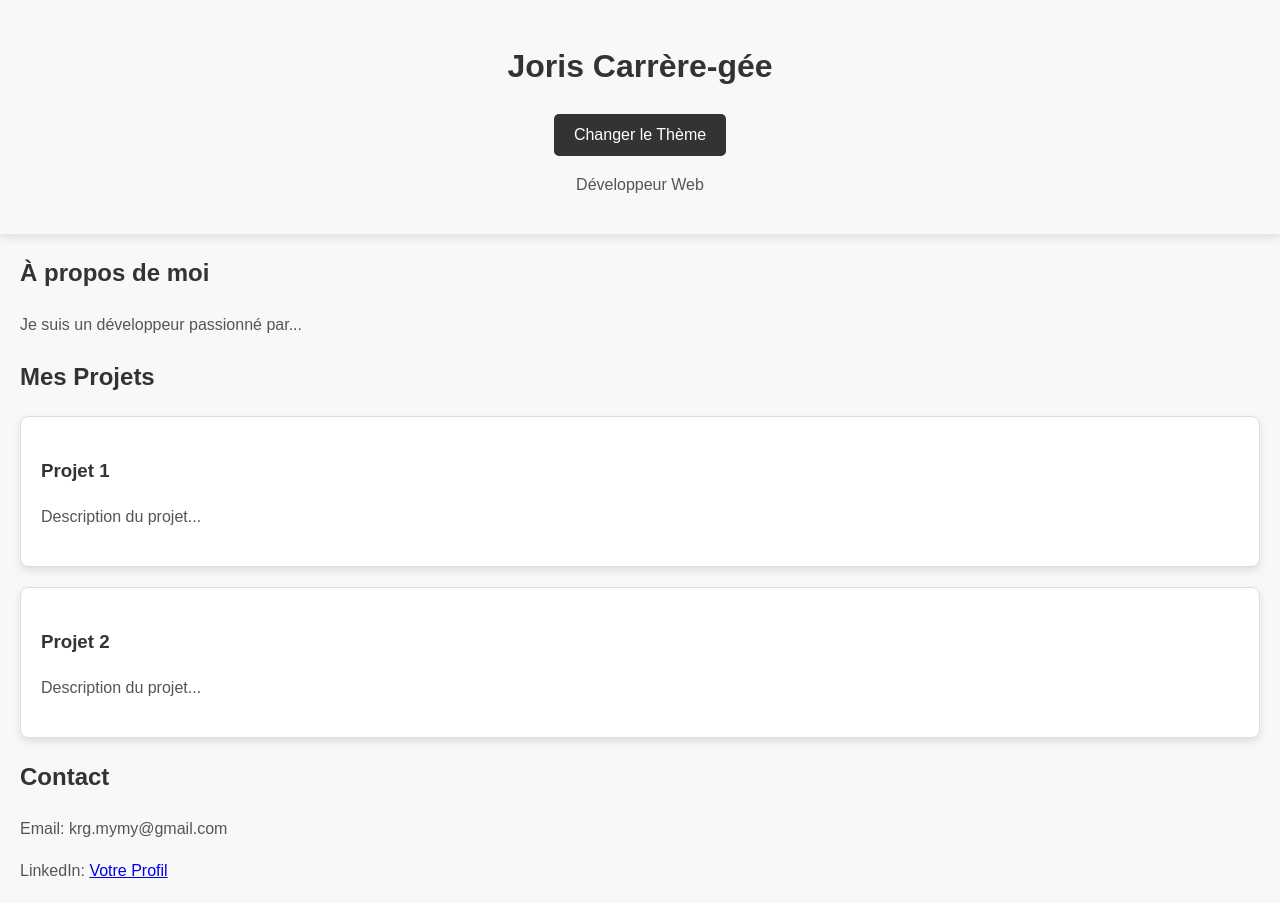
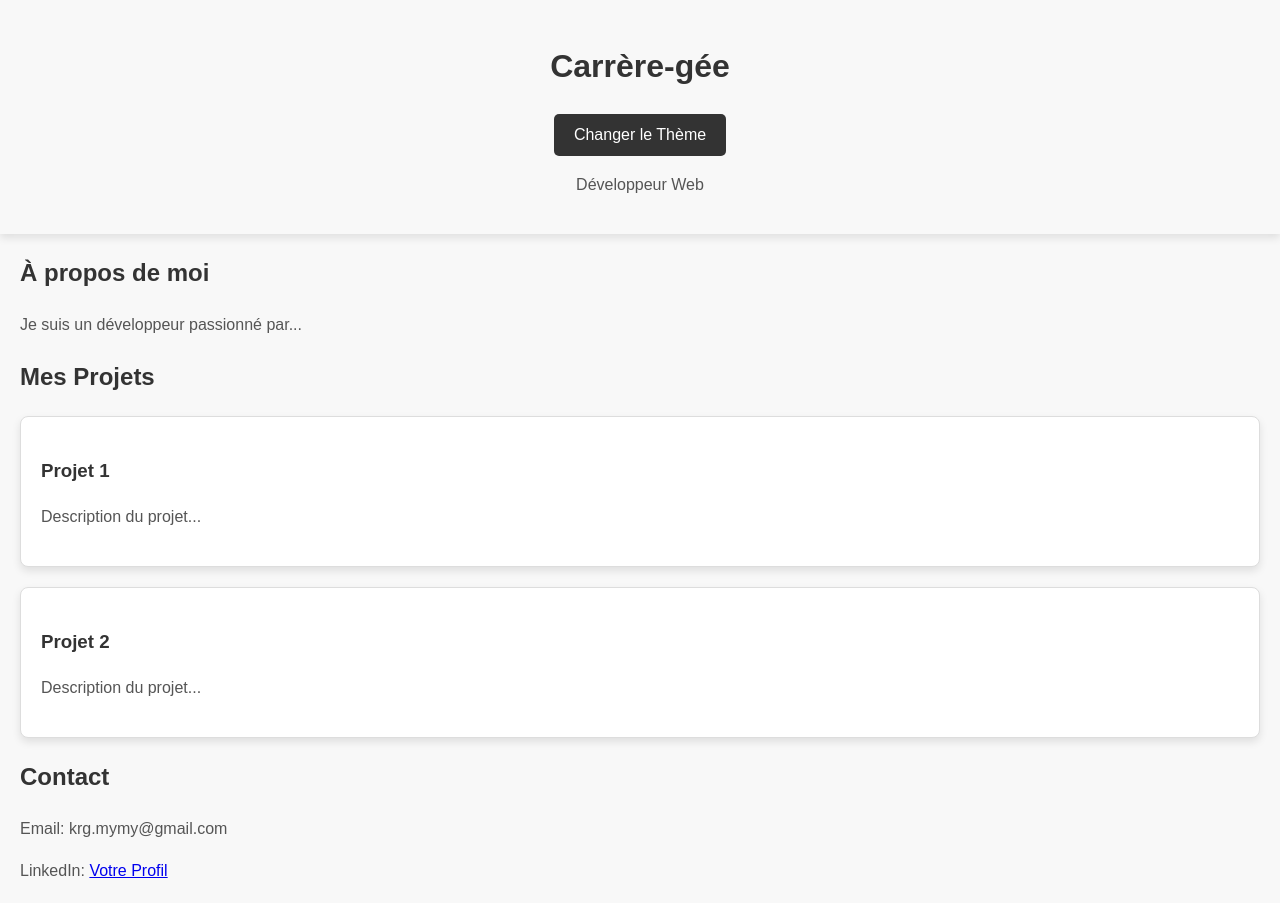
Before and after one commit to Tijokrg/portfolio1, a plain HTML site: page index.html in a window 1280 px wide. Drawn offline with Linux system fonts and the light colour scheme.

Commit message:
test updapte

```diff
--- a/index.html
+++ b/index.html
@@ -8,7 +8,7 @@
 </head>
 <body>
     <header>
-        <h1>Joris Carrère-gée</h1>
+        <h1>Carrère-gée</h1>
         <button id="theme-toggle">Changer le Thème</button>
         <p>Développeur Web</p>
     </header>
```
